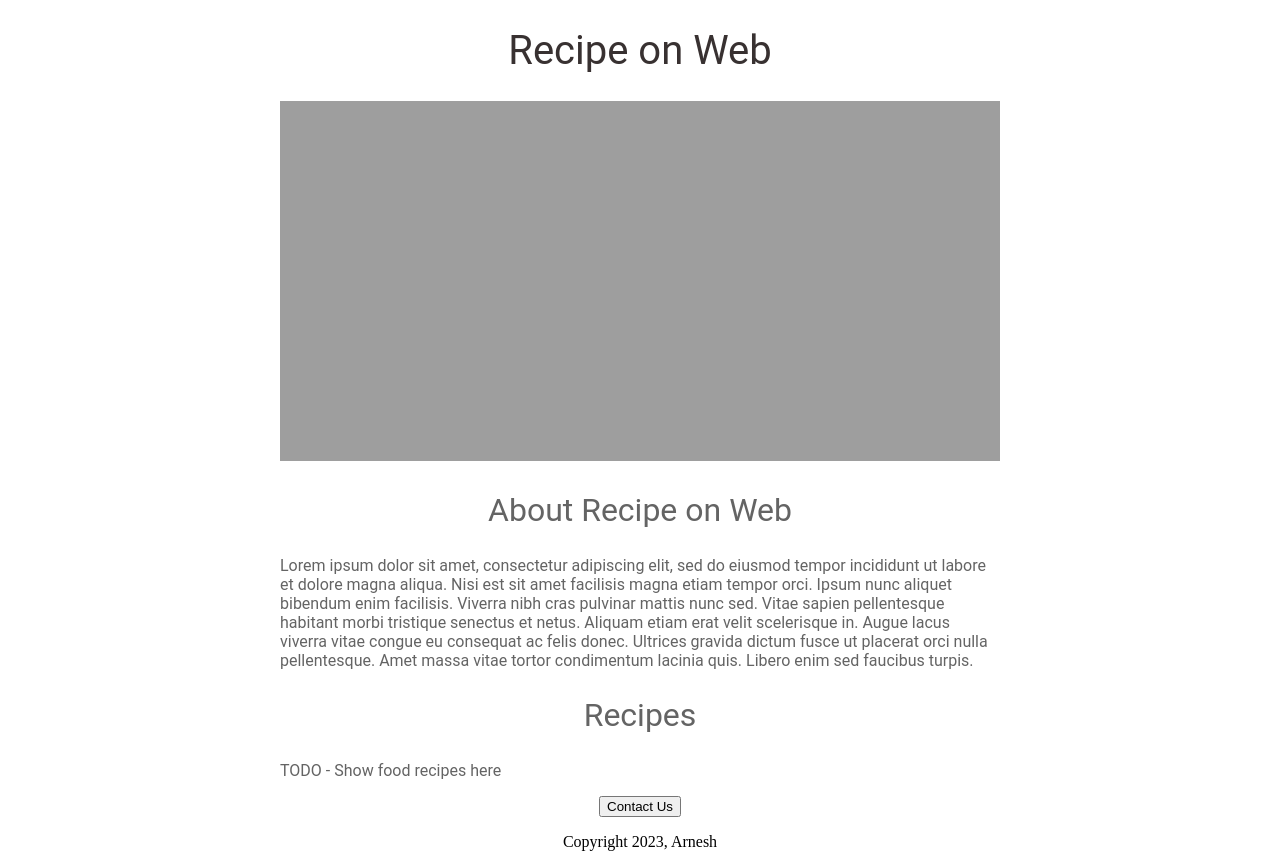
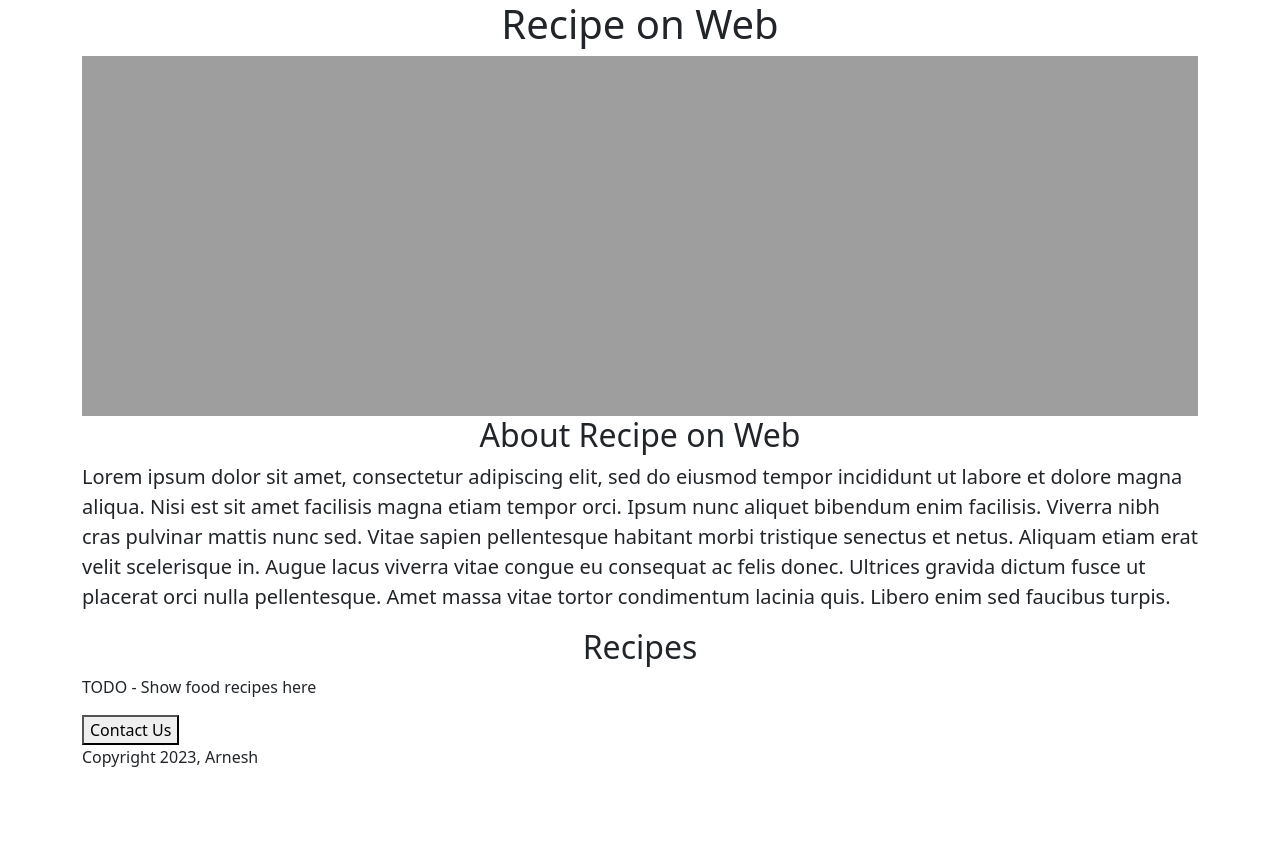
Before and after one commit to Arnesh997/Recipe_Web, a Flask app: page / in a window 1280 px wide. After the commit the page ends 767 px from the top, so only its background shows below. Run offline with Flask 2, Linux system fonts and the light colour scheme.

Commit message:
Implementing BootStrap CSS

```diff
--- a/templates/home.html
+++ b/templates/home.html
@@ -2,53 +2,30 @@
 <html>
 
 <head>
+    <meta charset="utf-8">
+    <meta name="viewport" content="width=device-width, initial-scale=1">
     <title>Recipe App</title>
+    <link href="https://cdn.jsdelivr.net/npm/bootstrap@5.3.0-alpha1/dist/css/bootstrap.min.css" rel="stylesheet" integrity="sha384-GLhlTQ8iRABdZLl6O3oVMWSktQOp6b7In1Zl3/Jr59b6EGGoI1aFkw7cmDA6j6gD" crossorigin="anonymous">
     <style>
-        h1 {
-            font-size: 40px;
-            font-family: Roboto;
-            font-weight: normal;
-            color: rgb(56, 49, 49);
-            text-align: center;
-        }
-
         #banner {
+            height: 360px;
             width: 100%;
-            height: 360px;
             object-fit: cover;
-        }
-
-        h2 {
-            font-family: Roboto;
-            font-size: 32px;
-            color: rgb(100, 100, 100);
-            text-align: center;
-            font-weight: normal;
-        }
-
-        .bodytext {
-            font-family: Roboto;
-            color: rgb(100, 100, 100)
-        }
-
-        #container {
-            max-width: 720px;
-            margin: 0 auto;
         }
     </style>
 </head>
 
 <body>
-    <div id="container">
-        <h1>Recipe on Web</h1>
-        <img id="banner" src="http://127.0.0.1:5000/static/food_banner.jpg" alt="Food Pic Banner">
-        <h2>About Recipe on Web</h2>
-        <p class="bodytext">Lorem ipsum dolor sit amet, consectetur adipiscing elit, sed do eiusmod tempor incididunt ut labore et dolore magna aliqua. Nisi est sit amet facilisis magna etiam tempor orci. Ipsum nunc aliquet bibendum enim facilisis. Viverra nibh cras pulvinar
+    <div class="container">
+        <h1 class="text-center">Recipe on Web</h1>
+        <img class="img-fluid" , id="banner" src="http://127.0.0.1:5000/static/food_banner.jpg" alt="Food Pic Banner">
+        <h2 class="text-center">About Recipe on Web</h2>
+        <p class="lead">Lorem ipsum dolor sit amet, consectetur adipiscing elit, sed do eiusmod tempor incididunt ut labore et dolore magna aliqua. Nisi est sit amet facilisis magna etiam tempor orci. Ipsum nunc aliquet bibendum enim facilisis. Viverra nibh cras pulvinar
             mattis nunc sed. Vitae sapien pellentesque habitant morbi tristique senectus et netus. Aliquam etiam erat velit scelerisque in. Augue lacus viverra vitae congue eu consequat ac felis donec. Ultrices gravida dictum fusce ut placerat orci nulla
             pellentesque. Amet massa vitae tortor condimentum lacinia quis. Libero enim sed faucibus turpis.</p>
-        <h2>Recipes</h2>
-        <p class="bodytext">TODO - Show food recipes here</p>
-        <div style="text-align: center;">
+        <h2 class="text-center">Recipes</h2>
+        <p class=" bodytext ">TODO - Show food recipes here</p>
+        <div>
             <button>Contact Us</button>
             <p>Copyright 2023, Arnesh</p>
         </div>
```
